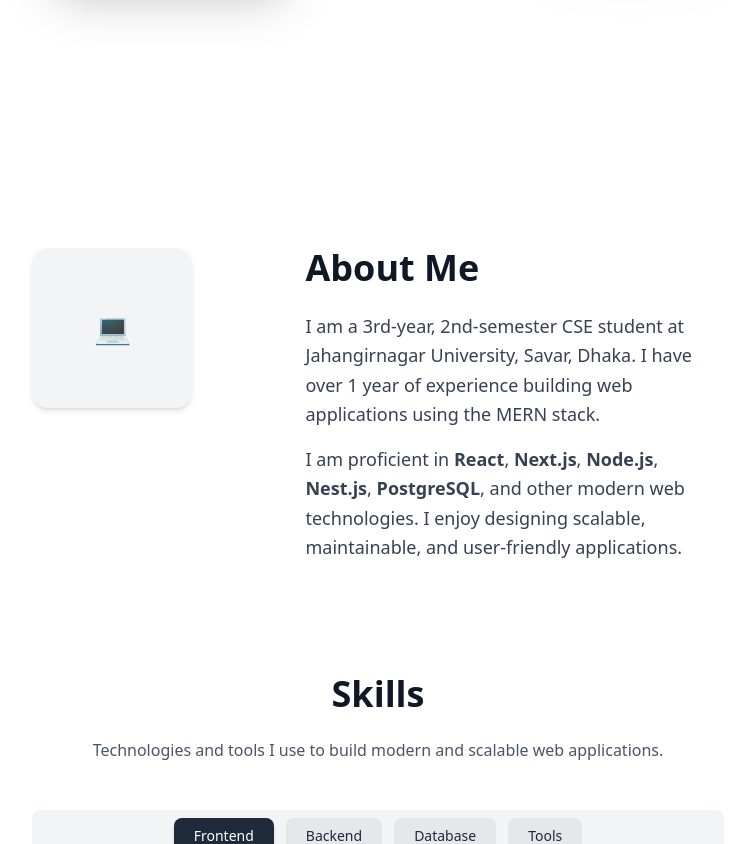
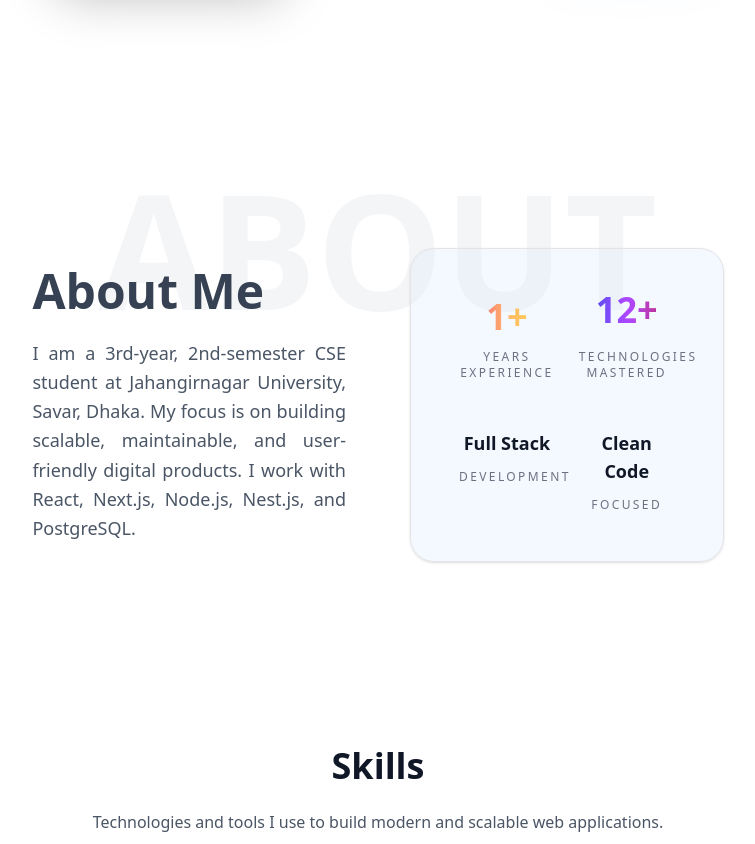
Before and after one commit to DevAbidHasan/Portfolio-website, a React (Vite) app: page / in a window 1280 px wide. Shown: the part 680-1524 px from the top of the page, without its empty margins (262-1017 px from the left). Built offline with nearby package versions, Linux system fonts and the light colour scheme.

Commit message:
added about part down below the hero section

```diff
--- a/src/components/About.jsx
+++ b/src/components/About.jsx
@@ -2,33 +2,100 @@ import React from "react";
 
 const About = () => {
   return (
-    <section className="lg:pt-32 w-full mx-auto md:pt-24 pt-15 bg-white dark:bg-gray-900">
-      <div className="flex flex-col lg:flex-row items-center lg:items-start justify-between gap-12 lg:gap-16 lg:w-[90%] mx-auto">
+    <section className="relative lg:pt-32 md:py-24 py-16 bg-white dark:bg-gray-900 overflow-hidden">
 
-        {/* LEFT SIDE - Optional Minimal Icon */}
-        <div className="flex justify-center lg:justify-start w-full lg:w-1/3">
-          <div className="w-40 h-40 rounded-2xl bg-gray-100 flex items-center justify-center shadow-md">
-            <span className="text-3xl">💻</span>
+      {/* Background Text */}
+      <h1 className="absolute top-2 left-1/2 -translate-x-1/2
+      text-[80px] sm:text-[120px] lg:text-[160px]
+      font-extrabold text-gray-200 dark:text-gray-800
+      opacity-40 select-none pointer-events-none">
+        ABOUT
+      </h1>
+
+      <div className="relative w-[90%] mx-auto">
+        <div className="grid lg:grid-cols-2 gap-16 items-center">
+
+          {/* Left Side */}
+          <div>
+            <h2 className="text-3xl md:text-4xl lg:text-5xl font-bold text-gray-700 dark:text-white mb-6">
+              About Me
+            </h2>
+
+            <p className="text-gray-600 dark:text-gray-300 text-justify text-base md:text-lg leading-relaxed">
+              I am a 3rd-year, 2nd-semester CSE student at Jahangirnagar University, Savar, Dhaka.
+              My focus is on building scalable, maintainable, and user-friendly digital products.
+              I work with React, Next.js, Node.js, Nest.js, and PostgreSQL.
+            </p>
           </div>
-        </div>
 
-        {/* RIGHT SIDE - About Text */}
-        <div className="w-full lg:w-2/3 text-center lg:text-left">
-          <h2 className="text-3xl md:text-4xl font-bold text-gray-900 dark:text-white mb-6">
-            About Me
-          </h2>
+          {/* Right Side - Premium Minimal Card */}
+          <div className="relative">
 
-          <p className="text-gray-700 dark:text-gray-300 text-base md:text-lg leading-relaxed mb-4">
-            I am a 3rd-year, 2nd-semester CSE student at Jahangirnagar University, Savar, Dhaka. I have over 1 year of experience building web applications using the MERN stack.
-          </p>
+            <div className="
+              bg-blue-100/30 border border-zinc-200 dark:bg-gray-800
+               dark:border-gray-700
+              rounded-3xl
+              p-12
+              shadow-sm
+              hover:shadow-xl
+              transition-all duration-500
+            ">
 
-          <p className="text-gray-700 dark:text-gray-300 text-base md:text-lg leading-relaxed mb-6">
-            I am proficient in <strong>React</strong>, <strong>Next.js</strong>, <strong>Node.js</strong>, <strong>Nest.js</strong>, <strong>PostgreSQL</strong>, and other modern web technologies. I enjoy designing scalable, maintainable, and user-friendly applications.
-          </p>
+              <div className="grid grid-cols-2 gap-y-12 gap-x-6 text-center">
 
+                {/* Stat 1 */}
+                <div>
+                  <h3 className="text-4xl font-semibold
+                  bg-gradient-to-r from-pink-600 via-orange-300 to-yellow-300
+                  dark:from-white dark:to-gray-400
+                  bg-clip-text text-transparent">
+                    1+
+                  </h3>
+                  <p className="mt-3 text-gray-500 dark:text-gray-400 text-xs tracking-[0.2em] uppercase">
+                    Years Experience
+                  </p>
+                </div>
+
+                {/* Stat 2 */}
+                <div>
+                  <h3 className="text-4xl font-semibold animate-bounce
+                  bg-gradient-to-r from-blue-700 via-purple-500 to-pink-700
+                  dark:from-white dark:to-gray-400
+                  bg-clip-text text-transparent">
+                    12+
+                  </h3>
+                  <p className="mt-3 text-gray-500 dark:text-gray-400 text-xs tracking-[0.2em] uppercase">
+                    Technologies Mastered
+                  </p>
+                </div>
+
+                {/* Stat 3 */}
+                <div>
+                  <h3 className="text-lg font-semibold text-gray-900 dark:text-white">
+                    Full Stack
+                  </h3>
+                  <p className="mt-3 text-gray-500 dark:text-gray-400 text-xs tracking-[0.2em] uppercase">
+                    Development
+                  </p>
+                </div>
+
+                {/* Stat 4 */}
+                <div>
+                  <h3 className="text-lg font-semibold text-gray-900 dark:text-white">
+                    Clean Code
+                  </h3>
+                  <p className="mt-3 text-gray-500 dark:text-gray-400 text-xs tracking-[0.2em] uppercase">
+                    Focused
+                  </p>
+                </div>
+
+              </div>
+
+            </div>
+
+          </div>
 
         </div>
-
       </div>
     </section>
   );
--- a/src/layouts/MainLayout.jsx
+++ b/src/layouts/MainLayout.jsx
@@ -13,7 +13,7 @@ const MainLayout = () => {
     let value = 0;
 
     const interval = setInterval(() => {
-      value += 2; // controls speed
+      value += 8; // controls speed
       setProgress(value);
 
       if (value >= 100) {
@@ -34,7 +34,7 @@ const MainLayout = () => {
         {/* Greeting Text */}
         <h1 className="text-3xl md:text-4xl font-semibold tracking-wide
         mb-6 text-center animate-fadeIn">
-          This is Plabon & Welcome to My Portfolio 👋
+          Welcome to My Portfolio
         </h1>
 
         {/* Progress Bar Container */}
@@ -52,7 +52,7 @@ const MainLayout = () => {
 
         {/* Percentage Text */}
         <p className="mt-3 text-sm text-zinc-400">
-          Loading {progress}%
+          Launching... {progress}%
         </p>
 
       </div>
```
